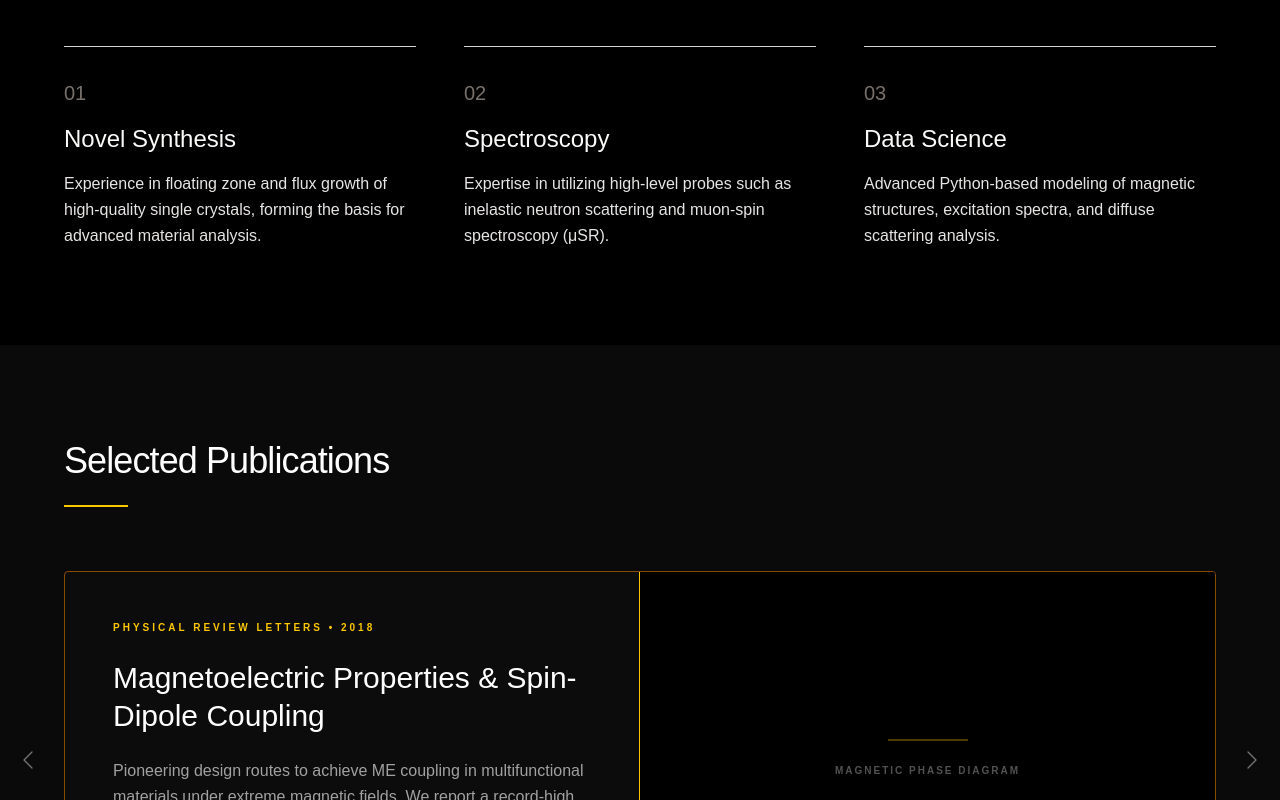
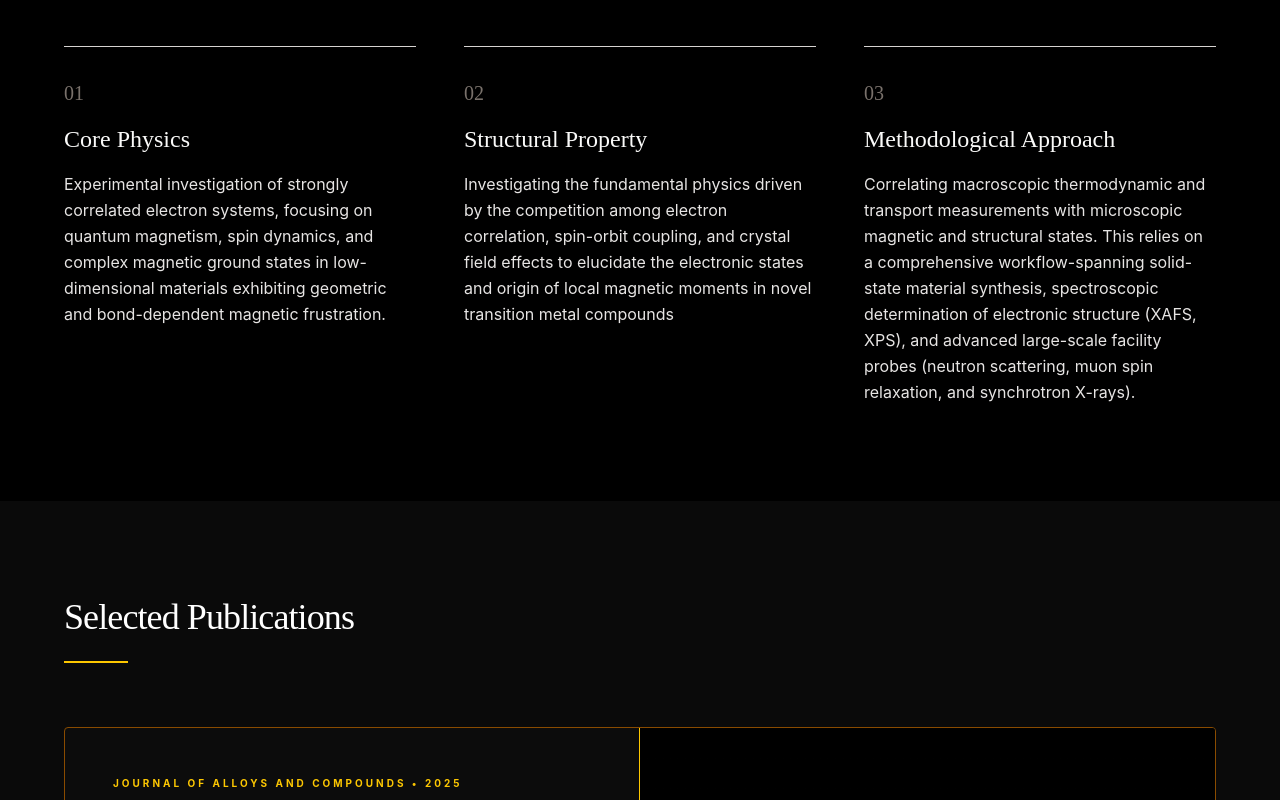
Before and after one commit to Dpsh613/Academic_Portfolio, a React (Vite) app: page / in a window 1280 px wide. Shown: the part 980-1780 px from the top of the page. Built offline with nearby package versions, Linux system fonts and the light colour scheme.

Commit message:
updated data

```diff
--- a/index.html
+++ b/index.html
@@ -2,9 +2,9 @@
 <html lang="en">
   <head>
     <meta charset="UTF-8" />
-    <link rel="icon" type="image/svg+xml" href="/favicon.svg" />
+    <link rel="icon" type="image/png" href="/favicon.png" />
     <meta name="viewport" content="width=device-width, initial-scale=1.0" />
-    <title>ak-jana</title>
+    <title>A.K.Jana</title>
   </head>
   <body>
     <div id="root"></div>
--- a/src/components/Publications.jsx
+++ b/src/components/Publications.jsx
@@ -9,32 +9,35 @@ const Publications = () => {
 
   const pubData = [
     {
-      tag: "Nature Physics • 2023",
-      title: "Quantum Tunnelling in Bi-stable Ground States",
+      tag: " Journal of Alloys and Compounds •  2025",
+      title:
+        "Exploring the disordered magnetic ground state and spin dynamics in the honeycomb oxide Na3Cu2SbO6,",
       desc: "Experimental evidence utilizing ND and INS techniques to observe spin-relaxation paradigms in novel lattice structures. This study provides a new framework for understanding quantum fluctuations in frustrated magnets.",
       imgLabel: "Excitation Spectrum Analysis",
     },
     {
-      tag: "Physical Review Letters • 2018",
-      title: "Magnetoelectric Properties & Spin-Dipole Coupling",
+      tag: "Journal of Alloys and Compounds • 2025",
+      title:
+        "Successive antiferromagnetic and ferro-magnetic phase transitions in PrRu2Al2B: A comprehensive study of magnetic transitions",
       desc: "Pioneering design routes to achieve ME coupling in multifunctional materials under extreme magnetic fields. We report a record-high coupling constant in rare-earth oxides.",
       imgLabel: "Magnetic Phase Diagram",
     },
     {
-      tag: "Advanced Materials • 2021",
-      title: "Synthetic Antiferromagnets in Thin Films",
+      tag: "Journal of Alloys and Compounds • 2024",
+      title:
+        "Exploring superconductivity in Ba3Ir4Ge16:Experimental and theoretical insights",
       desc: "Exploring the thermal stability of synthetic AFMs for next-generation MRAM applications. Our results demonstrate enhanced stability up to 400K.",
       imgLabel: "Crystal Lattice Render",
     },
   ];
 
   // Auto-slide logic
-  useEffect(() => {
-    const timer = setInterval(() => {
-      nextSlide();
-    }, 5000); // Changes every 5 seconds
-    return () => clearInterval(timer);
-  }, [currentIndex]);
+  // useEffect(() => {
+  //   const timer = setInterval(() => {
+  //     nextSlide();
+  //   }, 5000); // Changes every 5 seconds
+  //   return () => clearInterval(timer);
+  // }, [currentIndex]);
 
   const nextSlide = () => {
     setCurrentIndex((prev) => (prev === pubData.length - 1 ? 0 : prev + 1));
@@ -85,10 +88,11 @@ const Publications = () => {
 
               <div>
                 <a
-                  href="#"
+                  href="https://www.sciencedirect.com/science/article/abs/pii/S0925838825026416?via%3Dihub"
                   className="inline-flex items-center gap-3 text-xs font-bold uppercase tracking-widest text-white hover:text-yellow-400 transition-colors group/link"
                 >
-                  Read Full Paper
+                  {/* i need 3 links and not one link */}
+                  Read More
                   <ExternalLink
                     size={14}
                     className="group-hover/link:translate-x-1 group-hover/link:-translate-y-1 transition-transform"
--- a/src/components/Research.jsx
+++ b/src/components/Research.jsx
@@ -32,18 +32,18 @@ const Research = () => {
           {[
             {
               num: "01",
-              title: "Novel Synthesis",
-              desc: "Experience in floating zone and flux growth of high-quality single crystals, forming the basis for advanced material analysis.",
+              title: "Core Physics",
+              desc: "Experimental investigation of strongly correlated electron systems, focusing on quantum magnetism, spin dynamics, and complex magnetic ground states in low-dimensional materials exhibiting geometric and bond-dependent magnetic frustration.",
             },
             {
               num: "02",
-              title: "Spectroscopy",
-              desc: "Expertise in utilizing high-level probes such as inelastic neutron scattering and muon-spin spectroscopy (μSR).",
+              title: "Structural Property",
+              desc: " Investigating the fundamental physics driven by the competition among electron correlation, spin-orbit coupling, and crystal field effects to elucidate the electronic states and origin of local magnetic moments in novel transition metal compounds",
             },
             {
               num: "03",
-              title: "Data Science",
-              desc: "Advanced Python-based modeling of magnetic structures, excitation spectra, and diffuse scattering analysis.",
+              title: "Methodological Approach",
+              desc: "Correlating macroscopic thermodynamic and transport measurements with microscopic magnetic and structural states. This relies on a comprehensive workflow-spanning solid-state material synthesis, spectroscopic determination of electronic structure (XAFS, XPS), and advanced large-scale facility probes (neutron scattering, muon spin relaxation, and synchrotron X-rays).",
             },
           ].map((item) => (
             <motion.div
--- a/src/index.css
+++ b/src/index.css
@@ -5,12 +5,12 @@
   Defining custom fonts if needed, though we can just use arbitrary values.
 */
 @theme {
-  --font-heading: 'Space Grotesk', sans-serif;
-  --font-body: 'Outfit', sans-serif;
+  --font-heading: "Lora", serif;
+  --font-body:  "Inter", sans-serif;
 }
 
 @layer base {
-  @import url('https://fonts.googleapis.com/css2?family=Outfit:wght@300;400;500;600&family=Space+Grotesk:wght@300;400;500;700&display=swap');
+  @import url('https://fonts.googleapis.com/css2?family=Inter:ital,opsz,wght@0,14..32,100..900;1,14..32,100..900&family=Lora:ital,wght@0,400..700;1,400..700&display=swap');
 
   html {
     scroll-behavior: smooth;
```
Also changed, not shown: public/favicon.png (added).
